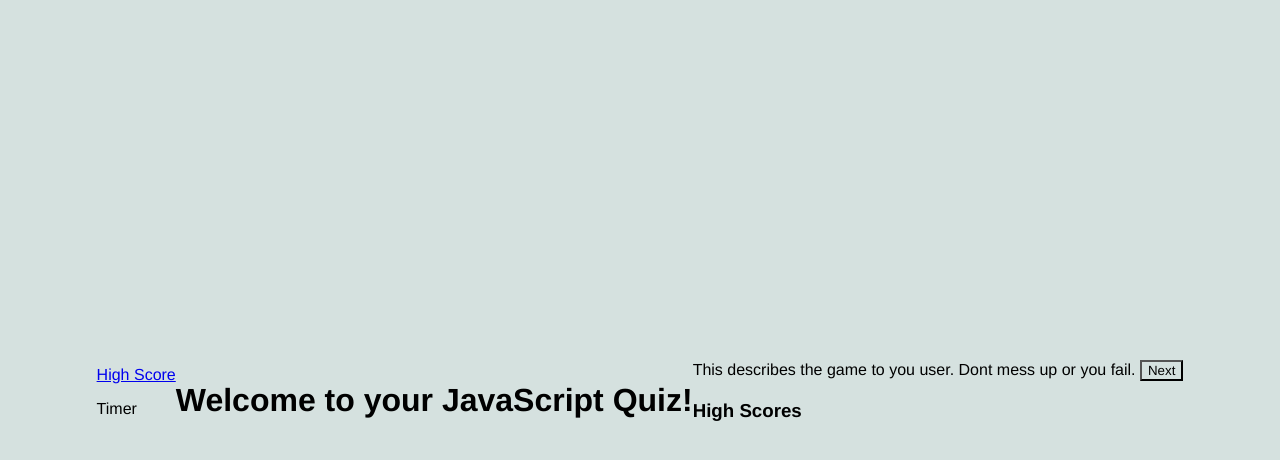
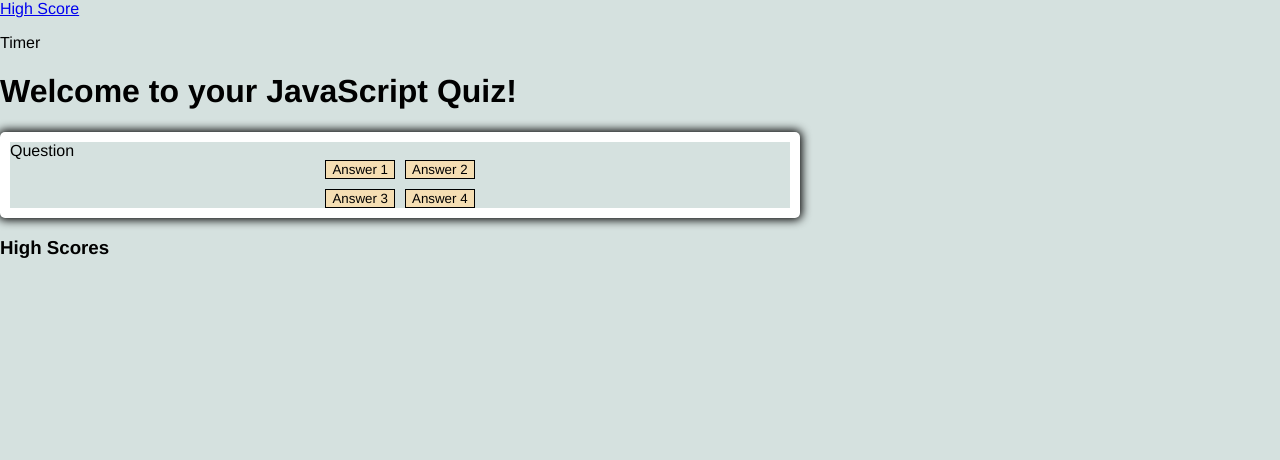
Before and after one commit to megwatson88/Java-game-challenge-04, a plain HTML site: page index.html in a window 1280 px wide. Both pictures are taken after a click on the button "Start". Drawn offline with Linux system fonts and the light colour scheme.

Commit message:
JavaScript updates

```diff
--- a/Assets/script.js
+++ b/Assets/script.js
@@ -1,11 +1,11 @@
 const startButton = document.getElementById('start-btn');
-const questionsContainer = document.getElementById('question-container');
-let shuffledQuestoins, currentQuestionsIndex;
+const questionsContainerElement = document.getElementById('question-container');
+let shuffledQuestions, currentQuestionsIndex;
 const questionElement = document.getElementById('question');
 const answerButtonsElements = document.getElementById('answer-buttons')
 ;
 startButton.addEventListener('click', startGame);
-nextButton.addEventListener('click', ()=> {
+nextButton.addEventListener('click', () => {
     currentQuestionsIndex++
     setNextQuestion()
 });
@@ -13,7 +13,7 @@ nextButton.addEventListener('click', ()=> {
 function startGame() {
     console.log('started');
     startButton.classList.add('hide')
-    //shuffledQuestions = myQuestions.sort(() => Math.random() - .5)
+    // shuffledQuestions = myQuestions.sort(() => Math.random() - .5)
     currentQuestionsIndex = 0
     questionsContainerElement.classList.remove('hide')
     setNextQuestion()
@@ -69,7 +69,7 @@ function setStatusClass(element, correctAnswer){
 function clearStatusClass(element){
     element.classList.remove('correct')
     element.classList.remove('wrong')
-}
+};
  // 5-6 questions
 const myQuestions = [
     {
--- a/Assets/style.css
+++ b/Assets/style.css
@@ -1,15 +1,16 @@
-*{
+* {
     background-color: #d5e1df;
     font-family: 'Franklin Gothic Medium', 'Arial Narrow', Arial, sans-serif;
+    box-sizing: border-box;
+    justify-content: center;
 }
 body{
     padding:0;
     margin: 0;
     justify-content: center;
-    display: flex;
+    align-items: center;
     width: 100vw;
     height: 100vh;
-    align-items: center;
 }
 .answer-boxes {
     color: black;
@@ -27,15 +28,11 @@ body{
     ;
 }
 
-:root {
-    --hue-neutral: 200;
-    --hue-wrong:0;
-    --hue-correct:145;
-}
+
 .contianer {
     width: 800px;
     max-width: 80%;
-    background-color: #d5e1df;
+    background-color: white;
     border-radius: 5px;
     padding: 10px;
     box-shadow: 0 0 10px 2px;
@@ -46,7 +43,7 @@ body{
     gap: 10px;
 }
 .btn{
-    --hue: var(var(--hue-neutral));
+
     background-color: wheat;
     border: 1px solid black;
 }
--- a/index.html
+++ b/index.html
@@ -9,37 +9,41 @@
     <title>Java Quiz Game</title>
 </head>
 
-
-<body>
 <nav>
     <a href="#high-scores"> High Score </a>
     <p id="timer">Timer </p>
 </nav>
+
+<body>
+
     <h1>
         Welcome to your JavaScript Quiz!
     </h1>
-    <div id="start-screen" class="start">
+    <div class="contianer">
         <div id="question-container" class="hide">
-            <div id="answer-box" class="btn-grid">
+            <div id="question"> Question </div>
+            <div id="answer-buttons" class="btn-grid">
                 <button class="btn">Answer 1 </button>
                 <button class="btn">Answer 2 </button>
                 <button class="btn">Answer 3 </button>
                 <button class="btn">Answer 4 </button>
-
+            </div>
+        </div>
+        <div class="controls">
+            <button id="start-btn" class="start-btn btn">
+                Start
+            </button>
+            <button id="next-btn" class="next-btn btn hide">
+                Next
+            </button>
+        </div>
+    </div>
+    <!-- <div class="contianer">
+        <div class="control">
+            This describes the game to you user. Dont mess up or you fail.
 
         </div>
-        </div>
-    </div>
-    </div>
-    <div class="control">
-        This describes the game to you user. Dont mess up or you fail.
-        <button id="start-btn" class="start-btn">
-            Start
-        </button>
-        <button id="next-btn" class="next-btn">
-            Next
-        </button>
-
+    </div>-->
     <!--needs to match up with the JavaScript using what is going here to describe what the game is, needs to have the hidden elements using the DOM linking -->
     <!--Create a start button using on.click -->
     <!--Things need to be on clic to have the annimation going-->
```
Lines whose indentation alone changed are shown as unchanged.
